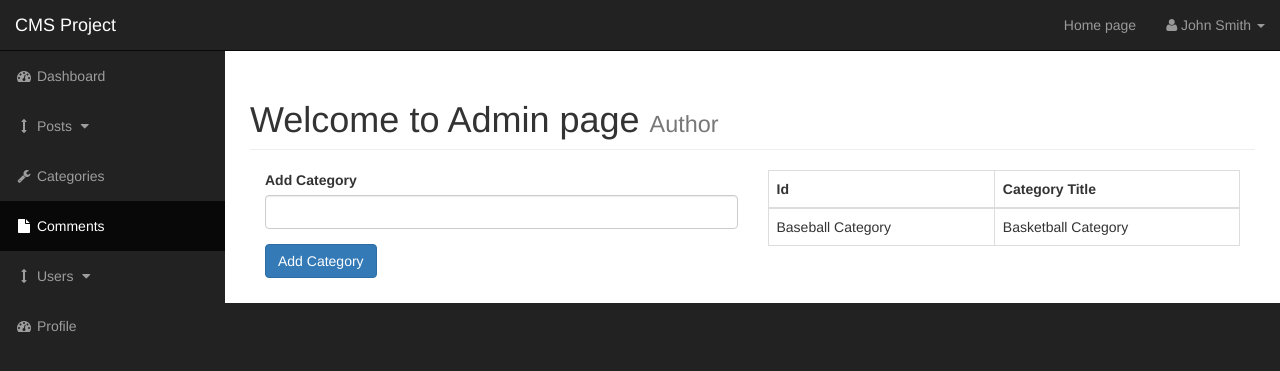
After one commit to kibo92/CS324_CMS_Project, a PHP site: page /admin/categories.php in a window 1280 px wide. The commit adds this page. Shown: the top 371 px of the page. Run offline with PHP 8.4, Linux system fonts and the light colour scheme.

Commit message:
Creating the admin category page

```diff
--- /dev/null
+++ b/admin/categories.php
@@ -0,0 +1,62 @@
+ <!-- Header -->
+<?php include "includes/header.php"; ?>
+
+ <div id="wrapper">
+
+ <!-- Navigation -->
+ <?php include "includes/navigation.php"; ?>
+
+
+
+    <div id="page-wrapper">
+
+         <div class="container-fluid">
+
+            <!-- Page Heading -->
+             <div class="row">
+                <div class="col-lg-12">
+                    <h1 class="page-header">
+                        Welcome to Admin page
+                        <small>Author</small>
+                    </h1>
+
+                    <div class="col-xs-6">
+                        <form action="">
+                            <div class="form-group">
+                               <label for="cat-title">Add Category</label>
+                                <input type="text" class="form-control" name="cat_title">
+                            </div>
+                            <div class="form-group">
+                                <input class="btn btn-primary" type="submit" name="submit" value="Add Category">
+                            </div>
+                        </form>
+                    </div> <!--Kategorija forma-->
+
+
+                    <div class="col-xs-6">
+                        <table class="table table-bordered table-hover"> <!--Koristimo bootstrap klase radi dizajna-->
+                            <thread>
+                                <tr>
+                                    <th>Id</th>
+                                    <th>Category Title</th>
+                                </tr>
+                            </thread>
+                            <tbody>
+                                <tr>
+                                    <td>Baseball Category</td>
+                                    <td>Basketball Category</td>
+                                </tr>
+                            </tbody>
+                        </table>
+                    </div>
+
+
+                </div>
+            </div> <!-- /.row -->
+
+        </div> <!-- /.container-fluid -->
+
+    </div> <!-- /#page-wrapper -->
+
+
+<?php include "includes/footer.php" ?>  <!-- Footer -->
--- a/admin/includes/header.php
+++ b/admin/includes/header.php
@@ -1,3 +1,4 @@
+<?php include "../includes/db.php" ?>
 <!DOCTYPE html>
 <html lang="en">
 
--- a/admin/index.php
+++ b/admin/index.php
@@ -2,6 +2,7 @@
 <?php include "includes/header.php"; ?>
 
  <div id="wrapper">
+
 
  <!-- Navigation -->
  <?php include "includes/navigation.php"; ?>
```
